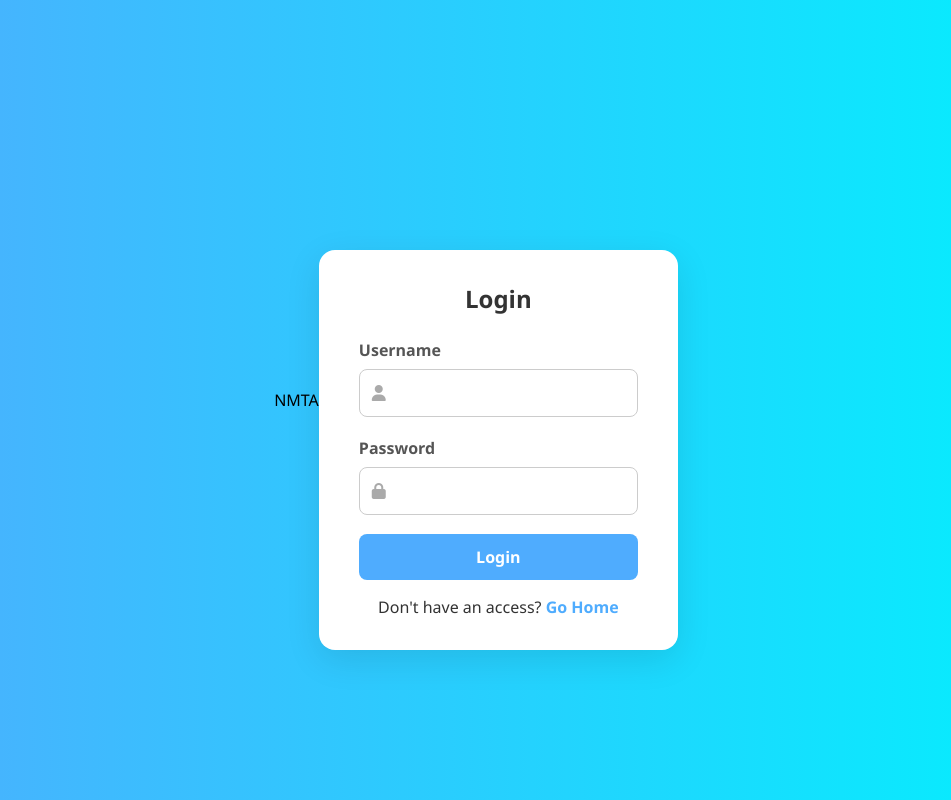
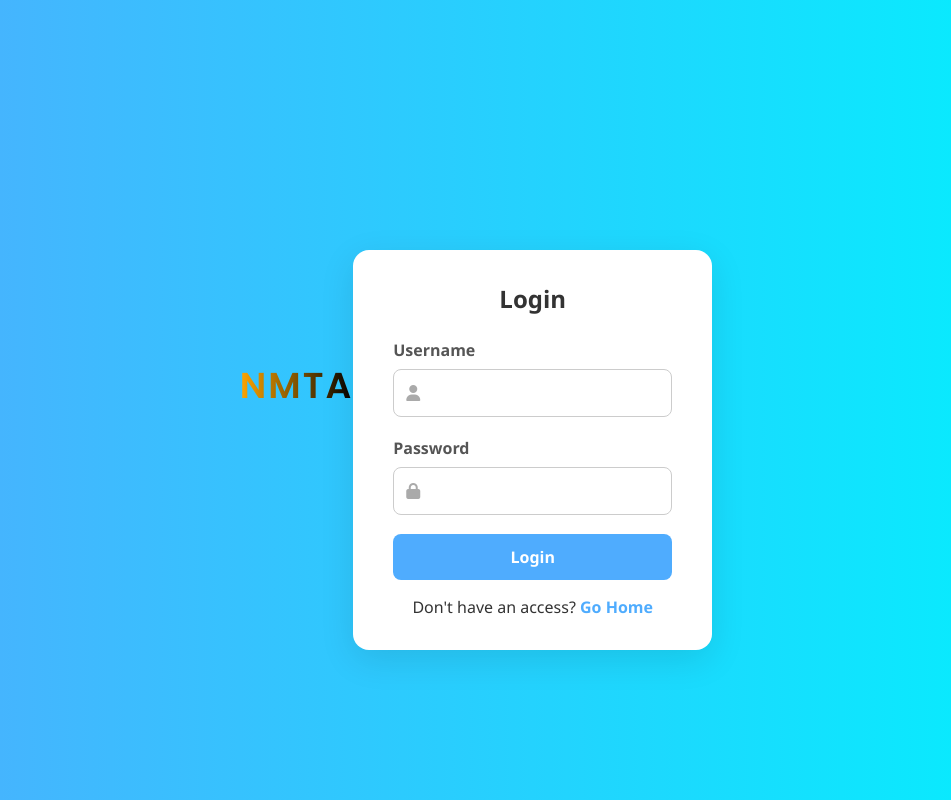
Before and after one commit to Computech-IT/NMTA, a website: page public/login.html in a window 1280 px wide. Shown: the whole page, without its empty margins (164-1115 px from the left). Drawn offline with nearby package versions, Linux system fonts and the light colour scheme.

Commit message:
Update loginStyle.css

```diff
--- a/public/loginStyle.css
+++ b/public/loginStyle.css
@@ -150,3 +150,16 @@
         visibility: visible;
         opacity: 1;
       }
+
+
+   .nmta-logo {
+  font-family: 'Poppins', sans-serif;
+  font-size: 36px;
+  font-weight: 600;
+  background: linear-gradient(to right, orange, black);
+  -webkit-background-clip: text;
+  -webkit-text-fill-color: transparent;
+  text-align: center;
+  margin-bottom: 30px;
+  letter-spacing: 2px;
+}
```
